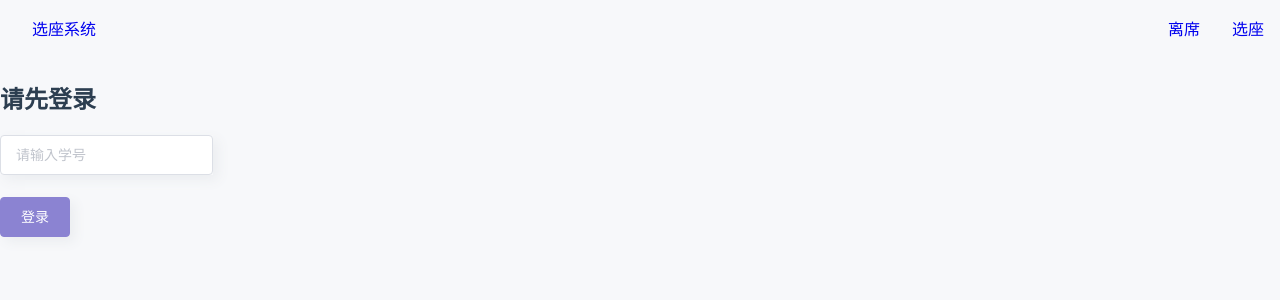
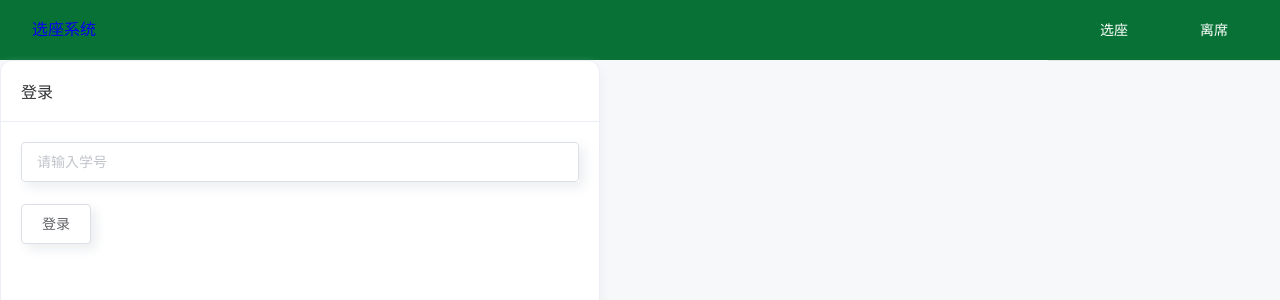
Before and after one commit to HuIsKelvin/library-seat-manager-frontend, a Vue app: page /seat/login in a window 1280 px wide. Shown: the top 300 px of the page. Built offline with nearby package versions, Linux system fonts and the light colour scheme.

Commit message:
add: forward

```diff
--- a/src/assets/main.scss
+++ b/src/assets/main.scss
@@ -1,3 +1,12 @@
+.clearfix:before,
+.clearfix:after {
+  display: table;
+  content: "";
+}
+.clearfix:after {
+  clear: both
+}
+
 /**
  * 提交 studentID 的表单
  */
@@ -14,3 +23,8 @@
 /**
  * 我的表单
  */
+
+ .card-pane {
+   min-width: 600px;
+   min-height: 400px;
+ }
--- a/src/components/MyHeader.vue
+++ b/src/components/MyHeader.vue
@@ -6,13 +6,30 @@
           <router-link to="/">选座系统</router-link>
         </span>
       </el-col>
-      <el-col class="header-col header-links hidden-xs-only"  :xs="24" :sm="24" :md="6" :lg="6" :xl="6">
+      <el-col class="header-col header-links cover-fullhidden-xs-only"  :xs="24" :sm="24" :md="6" :lg="6" :xl="6">
+        <!-- <span class="link">
+          <router-link :to="{name: 'Login', params: { toRouteName: 'Leave' }}">离席</router-link>
+        </span>
         <span class="link">
           <router-link :to="{name: 'Login', params: { toRouteName: 'SeatSelect' }}">选座</router-link>
-        </span>
-        <span class="link">
-          <router-link :to="{name: 'Login', params: { toRouteName: 'Leave' }}">离席</router-link>
-        </span>
+        </span> -->
+
+        <el-menu
+          :default-active="this.$router.name"
+          class="el-menu-demo link"
+          mode="horizontal"
+          router
+          :background-color="headerStyle.backgroundColor"
+          :text-color="headerStyle.textColor"
+          :active-text-color="headerStyle.activeTextColor">
+          <el-menu-item index="SeatSelection" :route="{name: 'Login', params: { toRouteName: 'SeatSelect' }}">
+            <span class="link">选座</span>
+          </el-menu-item>
+          <el-menu-item index="Leave" :route="{name: 'Login', params: { toRouteName: 'Leave' }}">
+            <span class="link">离席</span>
+          </el-menu-item>
+        </el-menu>
+
       </el-col>
     </el-row>
   </div>
@@ -22,13 +39,23 @@
 import 'element-ui/lib/theme-chalk/display.css';
 
 export default {
-  name: "MyHeader"
+  name: "MyHeader",
+  data() {
+    return {
+      headerStyle: {
+        backgroundColor: "#087236",
+        textColor: "#fff",
+        activeTextColor: "#ffd04b"
+      }
+    }
+  }
 }
 </script>
 
 <style lang="scss" scoped>
 #header {
   height: 60px;
+  background-color: #087236;
 
   .header-col {
     height: 60px;
@@ -51,10 +78,10 @@ export default {
   }
 
   .header-links {
-    :hover {
-      background-color: rgb(44, 126, 194);
-      color: #EEE;
-    }
+    // :hover {
+    //   background-color: rgb(44, 126, 194);
+    //   color: #EEE;
+    // }
   }
 
 }
--- a/src/element-variables.scss
+++ b/src/element-variables.scss
@@ -3,7 +3,8 @@ Write your variables here. All available variables can be
 found in element-ui/packages/theme-chalk/src/common/var.scss.
 For example, to overwrite the theme color:
 */
-$--color-primary: rgb(43, 69, 219);
+// $--color-primary: rgb(43, 69, 219);
+$--color-primary: #087236;
 
 /* icon font path, required */
 $--font-path: '~element-ui/lib/theme-chalk/fonts';
@@ -12,6 +13,8 @@ $--font-path: '~element-ui/lib/theme-chalk/fonts';
 
 $color-white: #f1ecec;
 $color-black: rgb(14, 13, 13);
+$color-green: #087236;
+$color-green-dark: #005826;
 $box-shadow: 5px 5px 12px #ebedf0;
 
 .el-form-item__error {
@@ -32,9 +35,9 @@ $box-shadow: 5px 5px 12px #ebedf0;
  */
  .el-button,
  .el-button–primary{
-  color: #fff;
-  background-color: #8B83D2;
-  border-color: #8B83D2;
+  // color: #fff;
+  // background-color: #8B83D2;
+  // border-color: #8B83D2;
   // border-radius: 12px;
   // box-shadow: 0 8px 12px #ebedf0;
   box-shadow: $box-shadow;
@@ -69,3 +72,11 @@ $box-shadow: 5px 5px 12px #ebedf0;
   border-radius: 12px;
   box-shadow: 0 8px 12px #ebedf0;
 }
+
+/**
+ * @override
+ * el-menu
+ */
+.el-menu-item.is-active {
+  font-weight: bold;
+}
--- a/src/views/Home.vue
+++ b/src/views/Home.vue
@@ -3,10 +3,10 @@
     <el-card class="pane">
       <h1>图书馆选座系统</h1>
       <el-button>
-        <router-link :to="{name: 'SeatSelect'}">选座</router-link>
+        <router-link :to="{name: 'Login', params: { toRouteName: 'SeatSelect' }}">选座</router-link>
       </el-button>
       <el-button>
-        <router-link :to="{name: 'Leave'}">离席</router-link>
+        <router-link :to="{name: 'Login', params: { toRouteName: 'Leave' }}">离席</router-link>
       </el-button>
     </el-card>
   </div>
--- a/src/views/LeaveBriefly/LeaveBriefly.vue
+++ b/src/views/LeaveBriefly/LeaveBriefly.vue
@@ -1,5 +1,6 @@
 <template>
   <div id="leave-briefly">
+    <el-card class="card-pane">
       <div class="selected-show">
         <span>学号：{{this.studentID}}</span>
         <span v-if="ifSeated">已选座位：{{this.seatInfo.seatRow}}行{{this.seatInfo.seatCol}}列</span>
@@ -22,6 +23,7 @@
         <el-button @click="LeaveBriefly">短暂离席</el-button>
         <el-button @click="releaseSeat">释放座位</el-button>
       </el-form>
+    </el-card>
   </div>
 </template>
 
@@ -51,7 +53,7 @@ export default {
       }
     }
   },
-  created() {
+  beforeCreate() {
     // get the student id from param of route
     let routeStudentID = this.$route.params.studentID;
     if(!routeStudentID) {
@@ -61,6 +63,8 @@ export default {
       this.studentID = this.$route.params.studentID;
     }
 
+  },
+  created() {
     // this.$get('', {
     //   studentID: this.studentID
     // }).then(res => {
@@ -87,9 +91,15 @@ export default {
       // console.log(`student id:${this.studentID}`)
 
       // 若未输入学号，不操作
-      if(!this.studentID) { return; }
+      if(!this.studentID) {
+        this.$message({
+          message: "您暂时没有座位！",
+          type: "warning"
+        })
+        return;
+      }
 
-      const message = `释放学号为 ${this.studentID} 的学生的座位？`
+      const message = `暂时离开学号为 ${this.studentID} 的学生的座位？`
       this.$confirm(message, '提示', {
             confirmButtonText: '确定',
             cancelButtonText: '取消',
@@ -101,12 +111,19 @@ export default {
             }).then(res => {
               console.log("leave requeset sended!")
               if(res.statusCode == 200 && res.data.statusCode == 200) {
-                this.$message({
-                  type: 'info',
-                  message: '已释放座位！'
-                })
+                this.$notify.success({
+                  title: '通知',
+                  message: '暂时离席操作成功！'
+                });
 
-                // this.route // route to other place
+                // route to other place
+                this.$router.push({ name: "Leave", params: { studentID: ""}})
+                // this.$router.push({ name: "Login", params: { toRouteName: "Leave"}})
+              } else {
+                this.$notify.error({
+                  title: "错误",
+                  message: "暂时离席过程出现错误！"
+                });
               }
             })
           })
@@ -123,7 +140,13 @@ export default {
      */
     releaseSeat() {
       // 若未输入学号，不操作
-      if(!this.studentID) { return; }
+      if(!this.studentID) {
+        this.$message({
+          message: "您暂时没有座位！",
+          type: "warning"
+        })
+        return;
+      }
 
       console.log(`student id:${this.studentID}`)
       console.log("release Seat")
@@ -134,7 +157,23 @@ export default {
             type: 'warning'
           })
           .then(() => {
-            //
+            this.$post('/seat/release', { studentID: this.studentID })
+                .then(res => {
+                  if(res.statusCode == 200) {
+                    this.$notify.success({
+                      title: "通知",
+                      message: "已释放座位！"
+                    });
+                  } else {
+                    this.$notify.error({
+                      title: "错误",
+                      message: "释放座位过程出现错误！"
+                    });
+                  }
+                })
+                .catch(err => {
+                  console.log(err)
+                })
           })
           .catch(() => {
             this.$message({
--- a/src/views/LibrarySeat/Login.vue
+++ b/src/views/LibrarySeat/Login.vue
@@ -1,6 +1,9 @@
 <template>
   <div id="Login">
-    <h1>请先登录</h1>
+    <el-card class="card-pane">
+      <div slot="header" class="clearfix">
+        <span>登录</span>
+      </div>
       <el-form
         class="el-form-studentID"
         :model="ruleForm"
@@ -16,6 +19,7 @@
         </el-form-item>
         <el-button @click="loginTest">登录</el-button>
       </el-form>
+    </el-card>
   </div>
 </template>
 
@@ -57,7 +61,7 @@ export default {
 
               this.$router.push({
                 name: this.toRouteName,
-                params: { studentID: id}
+                params: { studentID: id }
               })
             } else {
               this.$message.error('请输入正确的学号！');
--- a/src/views/LibrarySeat/SeatSelection.vue
+++ b/src/views/LibrarySeat/SeatSelection.vue
@@ -126,7 +126,7 @@ export default {
           console.log(err)
           this.$notify.error({
             title: '错误',
-          message: '请求出错！'
+            message: '请求数据出错！'
           });
         })
     },
@@ -183,29 +183,48 @@ export default {
         })
         return;
       }
-      // 弹框，确认选座
-      // this.$dialog.
 
-      // loading
-
+      // 弹框，询问确认选座
+      let row = this.seatList[this.selectedIndex].row;
+      let col = this.seatList[this.selectedIndex].col;
+      const message = `确定选择 ${row} 行 ${col} 列的座位？`
+      this.$confirm(message, '提示', {
+        confirmButtonText: '确定',
+        cancelButtonText: '取消',
+        type: 'warning'
+      })
+      .then(()=>{
         // 向后端发送请求
         this.$post('/api/seat/select', {
           studentID: this.studentID,
           seatID: this.seatList[this.selectedIndex].id
         }).then(res => {
           if(res.statusCode === 200) {
-          let {statusCode, data} = res.data;
-          console.log(data)
-          if(statusCode === 200) {
-            // 选座成功
-            // 选座成功后的操作
-          } else {
-            // 发生错误
-          }
+            // let {statusCode, data} = res.data;
+            console.log("选座成功")
+            // if(statusCode === 200) {
+            //   // 选座成功
+            //   console.log("选座成功！");
+            // } else {
+            //   // 发生错误
+            //   this.$notify.error({
+            //     title: '错误',
+            //     message: '请求数据出错！'
+            //   });
+            // }
           }
         }).catch(err => {
           console.log(err)
         })
+      })
+      .catch(() => {
+        // 取消操作
+        this.$message({
+          type: 'info',
+          message: '已取消!'
+        });
+      })
+
     },
 
     /**
--- a/vue.config.js
+++ b/vue.config.js
@@ -5,7 +5,8 @@ module.exports = {
         host: "0.0.0.0",
         proxy: {
             '/api': {
-                target: 'http://localhost:5000',
+                // target: 'http://localhost:5000',
+                target: 'http://localhost:3000',
                 ws: true,
                 changeOrigin: true,
                 pathRewrite: {
```
Lines whose indentation alone changed are shown as unchanged.
